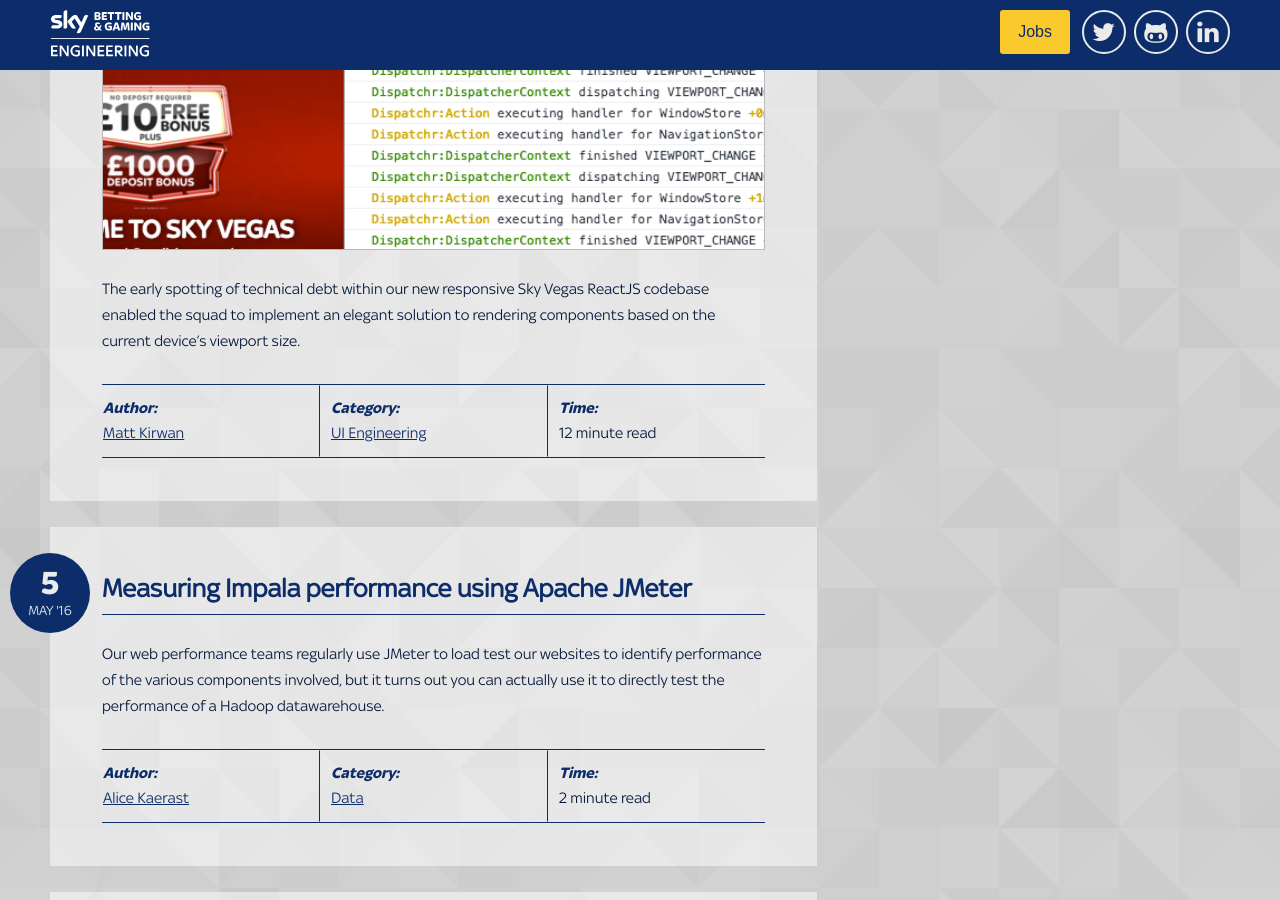
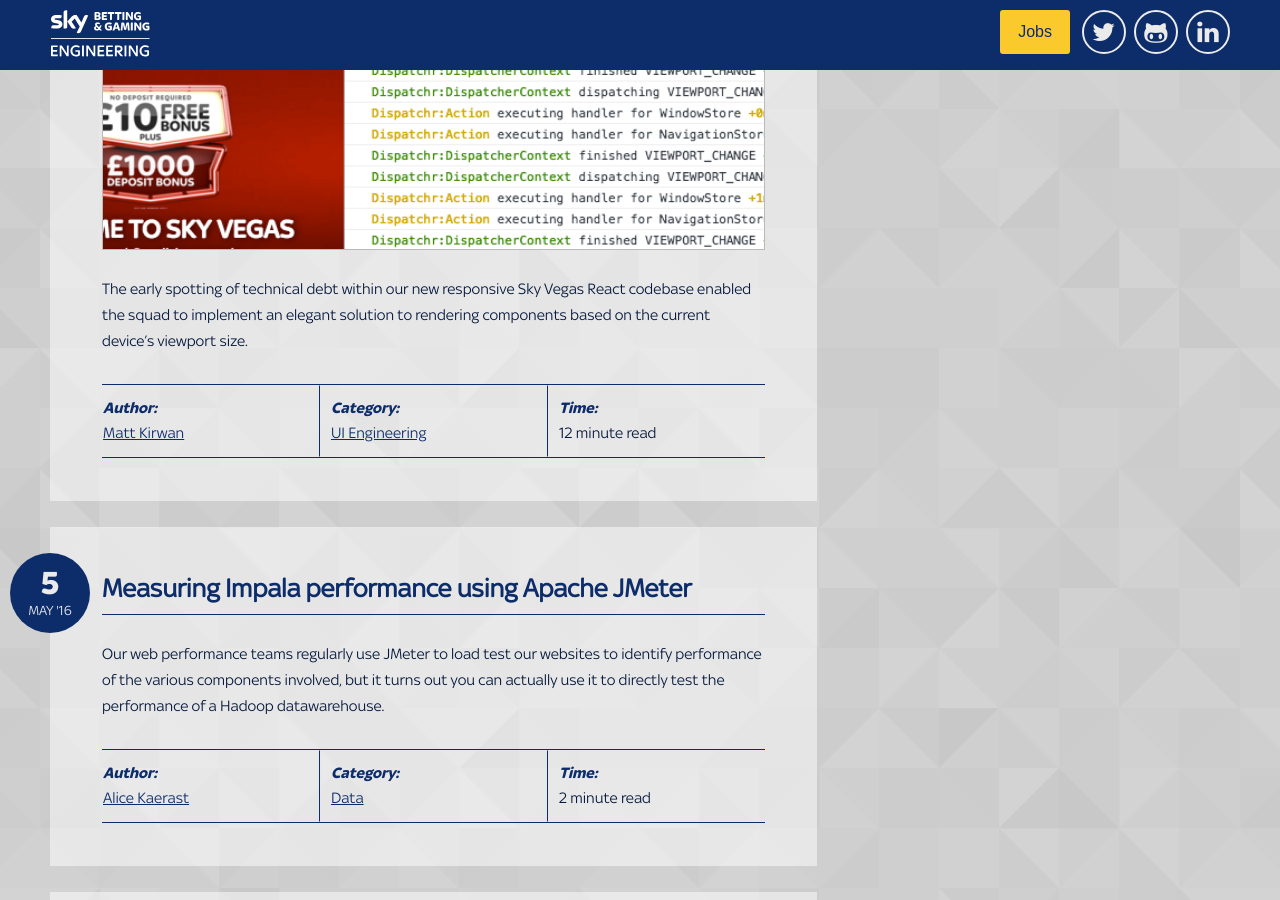
Before and after one commit to skybet/skybet.github.io, a Jekyll site: the page built from index.html, in a window 1280 px wide and 900 px high, scrolled down 3491 px. Built offline with Jekyll 4.4.1, drawn with Linux system fonts in a browser that asks for light colours; nearby versions of some CDN libraries; some web fonts are replaced; the list of posts is cut into pages by our own code; comment, search, counter and statistics services are not loaded.

Commit message:
Consistent use of React / JavaScript

````diff
--- a/_data/authors.yml
+++ b/_data/authors.yml
@@ -160,7 +160,7 @@
     role: Software Engineer
     tribe: Bet
     startDate: 13-07-2015
-    bio: Software Engineer in the Bet & Customer Transactions squad where he works primarily on the Bet Tracker product, written using a combination of PHP and React.js.
+    bio: Software Engineer in the Bet & Customer Transactions squad where he works primarily on the Bet Tracker product, written using a combination of PHP and React.
     interests: Running, snowboarding, cars, gym, electronic music and some web based technology thrown in there for good measure
     twitter: JJMoorhouse0
 
@@ -179,7 +179,7 @@
     role: Software Engineer
     tribe: Gaming
     startDate: 13-07-2015
-    bio: Software Engineer in the Sky Vegas squad, working on the release of the new desktop and mobile platforms using PHP, JavaScript and React.js.
+    bio: Software Engineer in the Sky Vegas squad, working on the release of the new desktop and mobile platforms using PHP, JavaScript and React.
     twitter: blanchodam
 
 adam_pointer:
@@ -225,7 +225,7 @@
     role: Software Engineer
     tribe: Gaming
     startDate: 14-07-2014
-    bio: Currently a Software Engineer in the Gaming Promotions Squad, working on internal APIs and real-time promotions using Apache Kafka and NodeJS. Also worked on the new Sky Vegas platform using ReactJS, Javascript and PHP.
+    bio: Currently a Software Engineer in the Gaming Promotions Squad, working on internal APIs and real-time promotions using Apache Kafka and NodeJS. Also worked on the new Sky Vegas platform using React, JavaScript and PHP.
     twitter: mrjpsycho
     github: mrjpsycho
 
--- a/_posts/2016-05-12-responsive-react-components.md
+++ b/_posts/2016-05-12-responsive-react-components.md
@@ -2,7 +2,7 @@
 layout:     post
 title:      Responsive React Components
 date:       2016-05-12 15:48:00
-summary:    The early spotting of technical debt within our new responsive Sky Vegas ReactJS codebase enabled the squad to implement an elegant solution to rendering components based on the current device's viewport size.
+summary:    The early spotting of technical debt within our new responsive Sky Vegas React codebase enabled the squad to implement an elegant solution to rendering components based on the current device's viewport size.
 author:     matt_kirwan
 image:      responsive-react-components_header.png
 category:   UI Engineering
@@ -89,7 +89,7 @@
 );
 ```
 
-This then allows us to listen to `window` functions such as `resize` and trigger a ReactJS Action as a callback to that event.
+This then allows us to listen to `window` functions such as `resize` and trigger a React Action as a callback to that event.
 
 File: viewportChangeAction
 ------
--- a/_posts/2016-05-26-isomorphic-vegas.md
+++ b/_posts/2016-05-26-isomorphic-vegas.md
@@ -6,7 +6,7 @@
 author:     andrew_munro
 image:      fluxible_react_logo.png
 category:   Organisation
-tags:       engineering, javascript, ReactJS
+tags:       engineering, javascript, react
 ---
 
 ## Introduction
@@ -19,7 +19,7 @@
 * Single code base for all devices
 * Allow us to integrate with our existing various backend RESTful services
 
-The project started, as many technical projects do, as a prototype trying out Facebook's new ReactJS framework. We were able to create a modern single page app that could respond to different screen sizes with ease! Both our engineers and designers loved the simplistic workflow, state management using Flux, powerful debugging tools and performance of the virtual DOM. Soon after, the decision was made to adopt it.
+The project started, as many technical projects do, as a prototype trying out Facebook's new React framework. We were able to create a modern single page app that could respond to different screen sizes with ease! Both our engineers and designers loved the simplistic workflow, state management using Flux, powerful debugging tools and performance of the virtual DOM. Soon after, the decision was made to adopt it.
 
 Being early adopters of React however, we were left with a load of questions:
 
````
Also changed, not shown: README.md.
